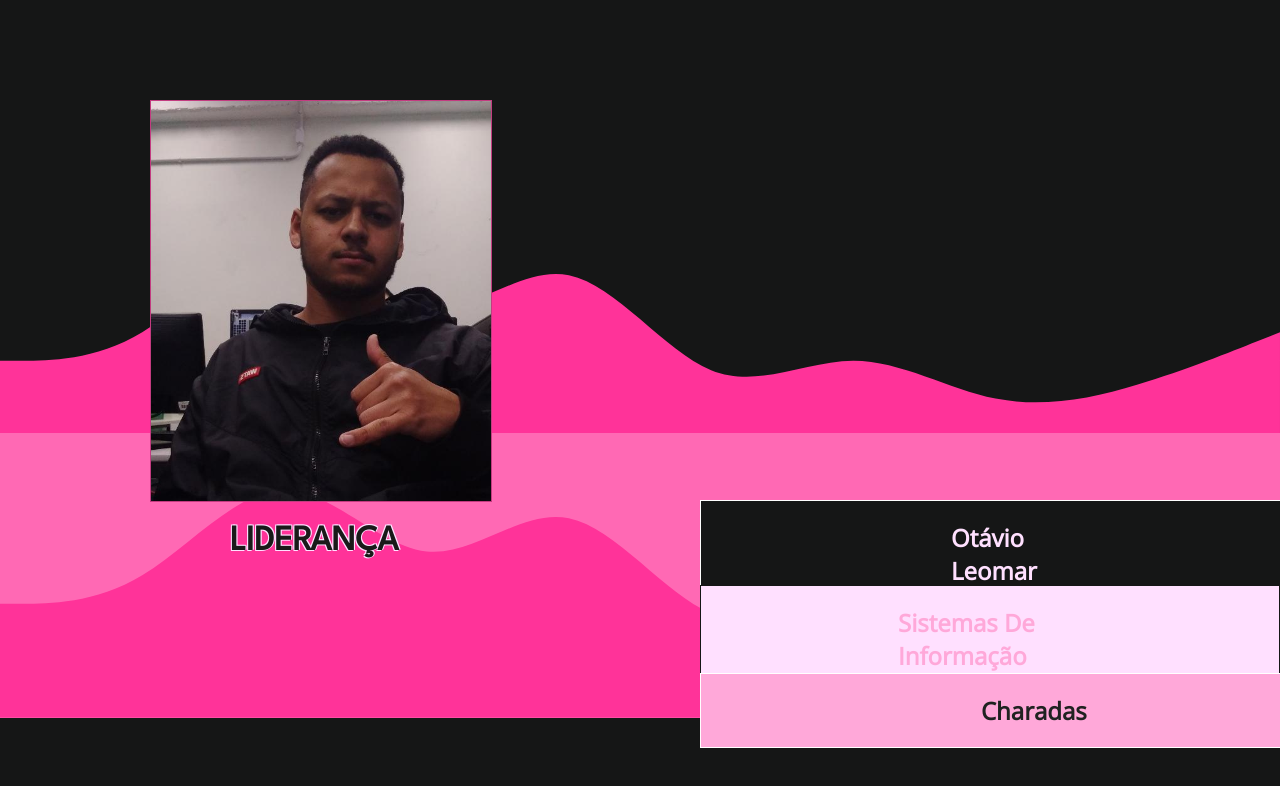
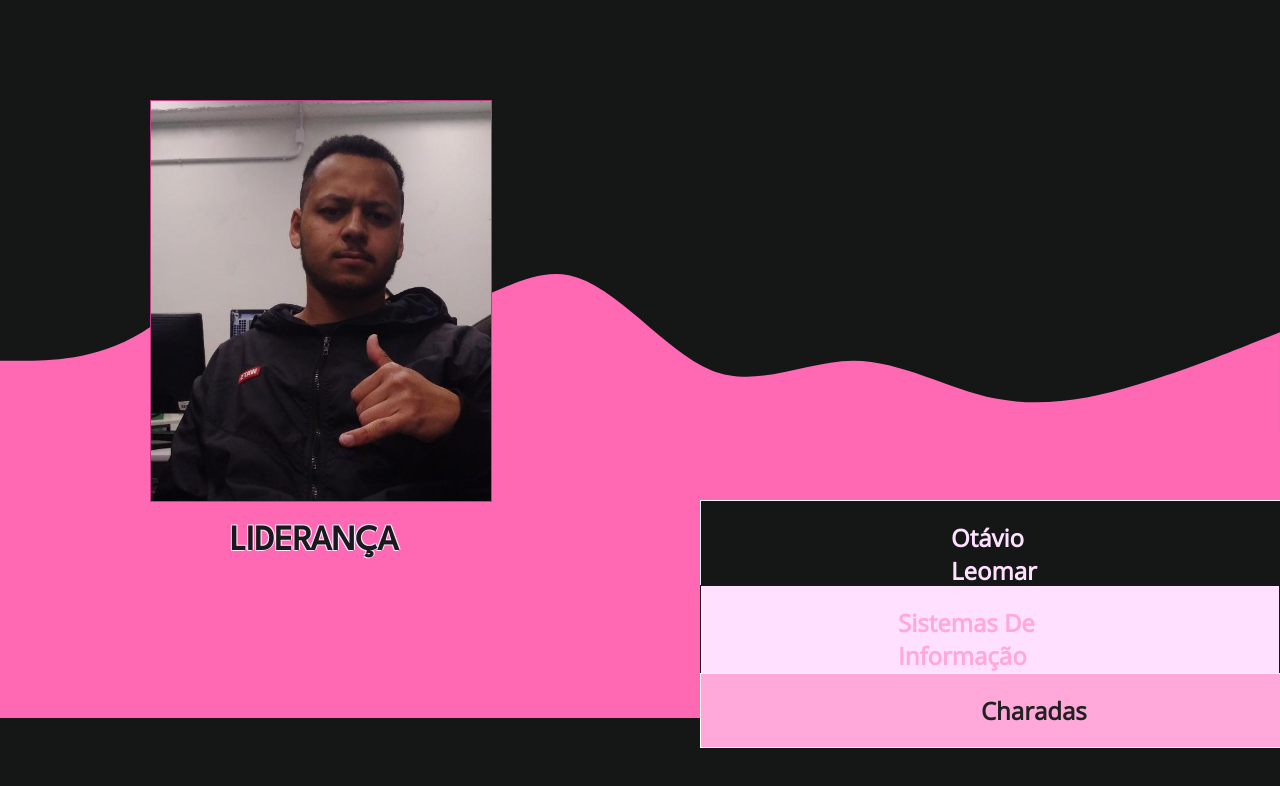
Before and after one commit to OtavioLeomar/cracha, a plain HTML site: page index.html in a window 1280 px wide. Shown: the top 786 px of the page. Drawn offline with nearby package versions, Linux system fonts and the light colour scheme.

Commit message:
Update index.html

```diff
--- a/index.html
+++ b/index.html
@@ -20,12 +20,12 @@
     <main>
         <div id="back-principal">
             <svg id="superior" xmlns="http://www.w3.org/2000/svg" viewBox="0 0 1440 320">
-                <path fill="#FF3399" fill-opacity="1"
+                <path fill="#ff69b4" fill-opacity="1"
                     d="M0,192L26.7,192C53.3,192,107,192,160,160C213.3,128,267,64,320,64C373.3,64,427,128,480,133.3C533.3,139,587,85,640,96C693.3,107,747,181,800,202.7C853.3,224,907,192,960,192C1013.3,192,1067,224,1120,234.7C1173.3,245,1227,235,1280,218.7C1333.3,203,1387,181,1413,170.7L1440,160L1440,320L1413.3,320C1386.7,320,1333,320,1280,320C1226.7,320,1173,320,1120,320C1066.7,320,1013,320,960,320C906.7,320,853,320,800,320C746.7,320,693,320,640,320C586.7,320,533,320,480,320C426.7,320,373,320,320,320C266.7,320,213,320,160,320C106.7,320,53,320,27,320L0,320Z">
                 </path>
             </svg>
             <svg id="inferior" xmlns="http://www.w3.org/2000/svg" viewBox="0 0 1440 320">
-                <path fill="#FF3399" fill-opacity="1"
+                <path fill="#ff69b4" fill-opacity="1"
                     d="M0,192L26.7,192C53.3,192,107,192,160,160C213.3,128,267,64,320,64C373.3,64,427,128,480,133.3C533.3,139,587,85,640,96C693.3,107,747,181,800,202.7C853.3,224,907,192,960,192C1013.3,192,1067,224,1120,234.7C1173.3,245,1227,235,1280,218.7C1333.3,203,1387,181,1413,170.7L1440,160L1440,320L1413.3,320C1386.7,320,1333,320,1280,320C1226.7,320,1173,320,1120,320C1066.7,320,1013,320,960,320C906.7,320,853,320,800,320C746.7,320,693,320,640,320C586.7,320,533,320,480,320C426.7,320,373,320,320,320C266.7,320,213,320,160,320C106.7,320,53,320,27,320L0,320Z">
                 </path>
             </svg>
```
